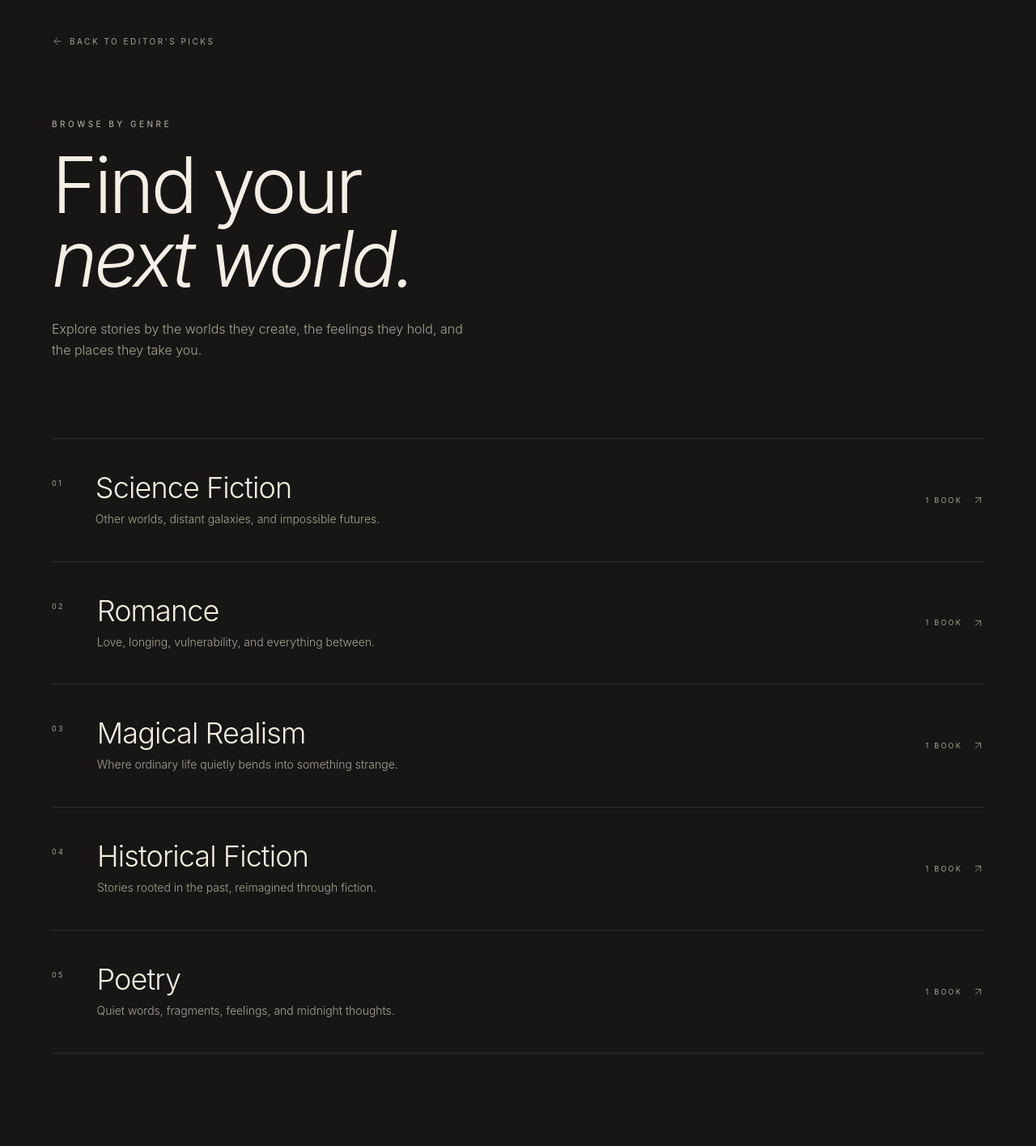
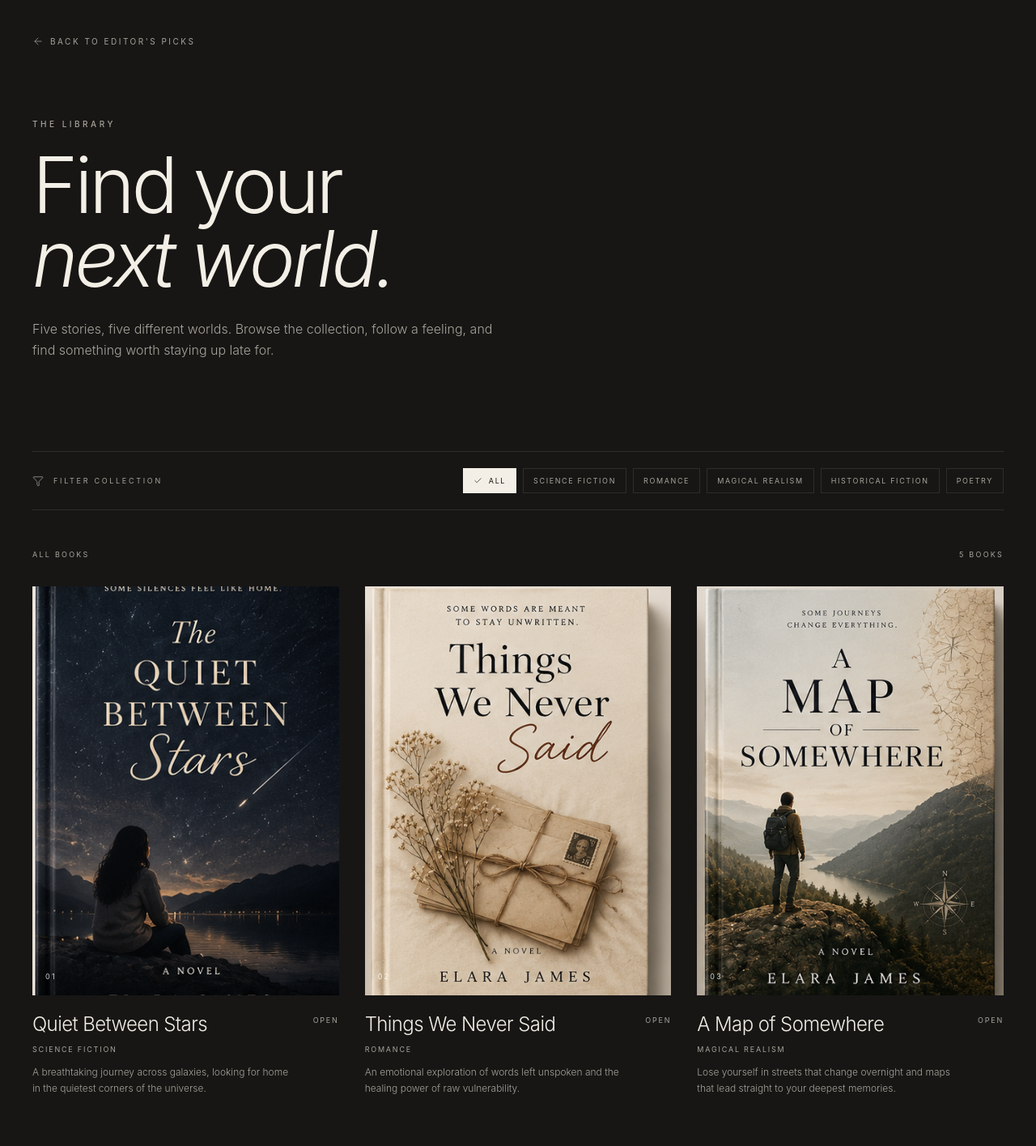
Before and after one commit to adeoyerihanat6-prog/Booksite, a React (Vite) app: page /genres in a window 1280 px wide. Shown: the part 120-1535 px from the top of the page at 81% size. Built offline with nearby package versions, Linux system fonts and the light colour scheme.

Commit message:
turn genres page into book library

```diff
--- a/src/pages/Genres.jsx
+++ b/src/pages/Genres.jsx
@@ -1,42 +1,33 @@
-import { ArrowLeft, ArrowUpRight } from "lucide-react";
+import { ArrowLeft, ArrowUpRight, Check, Filter } from "lucide-react";
 import { Link } from "react-router-dom";
+import { useMemo, useState } from "react";
 
 import { books } from "../data/books";
 
 const genres = [
-  {
-    name: "Science Fiction",
-    description:
-      "Other worlds, distant galaxies, and impossible futures.",
-  },
-  {
-    name: "Romance",
-    description:
-      "Love, longing, vulnerability, and everything between.",
-  },
-  {
-    name: "Magical Realism",
-    description:
-      "Where ordinary life quietly bends into something strange.",
-  },
-  {
-    name: "Historical Fiction",
-    description:
-      "Stories rooted in the past, reimagined through fiction.",
-  },
-  {
-    name: "Poetry",
-    description:
-      "Quiet words, fragments, feelings, and midnight thoughts.",
-  },
+  "All",
+  "Science Fiction",
+  "Romance",
+  "Magical Realism",
+  "Historical Fiction",
+  "Poetry",
 ];
 
 function Genres() {
+  const [activeGenre, setActiveGenre] = useState("All");
+
+  const filteredBooks = useMemo(() => {
+    if (activeGenre === "All") {
+      return books;
+    }
+
+    return books.filter((book) => book.genre === activeGenre);
+  }, [activeGenre]);
+
   return (
     <main className="min-h-screen bg-[var(--background)] text-[var(--foreground)]">
       <section className="px-6 pb-24 pt-32 sm:px-10 sm:pb-32 sm:pt-40">
-        <div className="mx-auto max-w-6xl">
-
+        <div className="mx-auto max-w-7xl">
           {/* BACK TO EDITOR'S PICKS */}
           <Link
             to="/#editors-picks"
@@ -47,14 +38,13 @@
               strokeWidth={1.3}
               className="transition-transform duration-300 group-hover:-translate-x-1"
             />
-
             Back to Editor's Picks
           </Link>
 
           {/* HEADER */}
-          <div className="max-w-3xl">
+          <div className="max-w-4xl">
             <span className="text-[10px] font-medium uppercase tracking-[0.35em] text-[var(--muted)]">
-              Browse by genre
+              The Library
             </span>
 
             <h1 className="mt-5 text-5xl font-light leading-[0.95] tracking-[-0.045em] sm:text-7xl md:text-8xl">
@@ -63,62 +53,174 @@
               <span className="italic">next world.</span>
             </h1>
 
-            <p className="mt-7 max-w-lg text-sm font-light leading-relaxed text-[var(--muted)] sm:text-base">
-              Explore stories by the worlds they create, the feelings
-              they hold, and the places they take you.
+            <p className="mt-7 max-w-xl text-sm font-light leading-relaxed text-[var(--muted)] sm:text-base">
+              Five stories, five different worlds. Browse the collection,
+              follow a feeling, and find something worth staying up late for.
             </p>
           </div>
 
-          {/* GENRES */}
-          <div className="mt-24 border-t border-[var(--foreground)]/10">
-            {genres.map((genre, index) => {
-              const genreBooks = books.filter(
-                (book) => book.genre === genre.name
-              );
+          {/* FILTER HEADER */}
+          <div className="mt-20 border-y border-[var(--foreground)]/10 py-5 sm:mt-28">
+            <div className="flex flex-col gap-5 sm:flex-row sm:items-center sm:justify-between">
+              {/* LABEL */}
+              <div className="flex items-center gap-3">
+                <Filter
+                  size={14}
+                  strokeWidth={1.3}
+                  className="text-[var(--muted)]"
+                />
 
-              return (
-                <Link
-                  key={genre.name}
-                  to={`/genres/${encodeURIComponent(genre.name)}`}
-                  className="group flex items-center justify-between gap-6 border-b border-[var(--foreground)]/10 py-8 transition-opacity duration-300 hover:opacity-60 sm:py-10"
-                >
-                  <div className="flex items-start gap-6 sm:gap-10">
+                <span className="text-[9px] uppercase tracking-[0.3em] text-[var(--muted)]">
+                  Filter collection
+                </span>
+              </div>
 
-                    {/* NUMBER */}
-                    <span className="pt-2 text-[9px] uppercase tracking-[0.25em] text-[var(--muted)]">
-                      {String(index + 1).padStart(2, "0")}
-                    </span>
+              {/* FILTERS */}
+              <div className="flex flex-wrap gap-2">
+                {genres.map((genre) => {
+                  const isActive = activeGenre === genre;
 
-                    {/* GENRE INFO */}
-                    <div>
-                      <h2 className="text-2xl font-light tracking-[-0.025em] sm:text-4xl">
-                        {genre.name}
-                      </h2>
+                  return (
+                    <button
+                      key={genre}
+                      type="button"
+                      onClick={() => setActiveGenre(genre)}
+                      className={`inline-flex items-center gap-2 border px-3 py-2 text-[9px] uppercase tracking-[0.18em] transition-all duration-300 ${
+                        isActive
+                          ? "border-[var(--foreground)] bg-[var(--foreground)] text-[var(--background)]"
+                          : "border-[var(--foreground)]/10 text-[var(--muted)] hover:border-[var(--foreground)]/30 hover:text-[var(--foreground)]"
+                      }`}
+                    >
+                      {isActive && (
+                        <Check
+                          size={11}
+                          strokeWidth={1.5}
+                        />
+                      )}
 
-                      <p className="mt-2 max-w-md text-xs font-light leading-relaxed text-[var(--muted)] sm:text-sm">
-                        {genre.description}
-                      </p>
-                    </div>
+                      {genre}
+                    </button>
+                  );
+                })}
+              </div>
+            </div>
+          </div>
+
+          {/* RESULTS HEADER */}
+          <div className="mt-12 flex items-center justify-between">
+            <p className="text-[9px] uppercase tracking-[0.25em] text-[var(--muted)]">
+              {activeGenre === "All" ? "All books" : activeGenre}
+            </p>
+
+            <p className="text-[9px] uppercase tracking-[0.25em] text-[var(--muted)]">
+              {filteredBooks.length}{" "}
+              {filteredBooks.length === 1 ? "book" : "books"}
+            </p>
+          </div>
+
+          {/* BOOK GRID */}
+          <div className="mt-8 grid gap-x-8 gap-y-16 sm:grid-cols-2 lg:grid-cols-3">
+            {filteredBooks.map((book, index) => (
+              <Link
+                key={book.id}
+                to={`/book/${book.id}`}
+                className="group"
+              >
+                {/* COVER */}
+                <div className="relative overflow-hidden bg-[var(--surface)]">
+                  <img
+                    src={book.cover}
+                    alt={book.title}
+                    draggable={false}
+                    className="aspect-[3/4] w-full object-cover transition-transform duration-700 ease-out group-hover:scale-[1.025]"
+                  />
+
+                  {/* HOVER OVERLAY */}
+                  <div className="pointer-events-none absolute inset-0 bg-black/0 transition-colors duration-500 group-hover:bg-black/10" />
+
+                  {/* ARROW */}
+                  <div className="absolute right-4 top-4 flex h-10 w-10 translate-y-2 items-center justify-center rounded-full bg-[var(--background)]/90 text-[var(--foreground)] opacity-0 backdrop-blur-sm transition-all duration-500 group-hover:translate-y-0 group-hover:opacity-100">
+                    <ArrowUpRight
+                      size={16}
+                      strokeWidth={1.3}
+                    />
                   </div>
 
-                  {/* COUNT + ARROW */}
-                  <div className="flex shrink-0 items-center gap-3 text-[9px] uppercase tracking-[0.25em] text-[var(--muted)]">
-                    <span>
-                      {genreBooks.length}{" "}
-                      {genreBooks.length === 1 ? "book" : "books"}
-                    </span>
+                  {/* NUMBER */}
+                  <span className="absolute bottom-4 left-4 text-[9px] uppercase tracking-[0.25em] text-white/80">
+                    {String(index + 1).padStart(2, "0")}
+                  </span>
+                </div>
 
-                    <ArrowUpRight
-                      size={15}
-                      strokeWidth={1.3}
-                      className="transition-transform duration-300 group-hover:-translate-y-1 group-hover:translate-x-1"
-                    />
+                {/* BOOK INFO */}
+                <div className="mt-5 flex items-start justify-between gap-5">
+                  <div>
+                    <h2 className="text-xl font-light tracking-[-0.025em] transition-opacity duration-300 group-hover:opacity-60 sm:text-2xl">
+                      {book.title}
+                    </h2>
+
+                    <p className="mt-2 text-[9px] uppercase tracking-[0.2em] text-[var(--muted)]">
+                      {book.genre}
+                    </p>
+
+                    <p className="mt-3 max-w-sm text-xs font-light leading-relaxed text-[var(--muted)]">
+                      {book.description}
+                    </p>
                   </div>
-                </Link>
-              );
-            })}
+
+                  <span className="mt-1 shrink-0 text-[9px] uppercase tracking-[0.2em] text-[var(--muted)]">
+                    Open
+                  </span>
+                </div>
+              </Link>
+            ))}
           </div>
 
+          {/* EMPTY STATE */}
+          {filteredBooks.length === 0 && (
+            <div className="border-y border-[var(--foreground)]/10 py-24 text-center">
+              <p className="text-sm font-light text-[var(--muted)]">
+                No books found in this collection yet.
+              </p>
+
+              <button
+                type="button"
+                onClick={() => setActiveGenre("All")}
+                className="mt-5 text-[9px] uppercase tracking-[0.25em] underline underline-offset-4"
+              >
+                View all books
+              </button>
+            </div>
+          )}
+
+          {/* BOTTOM CTA */}
+          <div className="mt-24 border-t border-[var(--foreground)]/10 pt-8 sm:mt-32">
+            <div className="flex flex-col gap-6 sm:flex-row sm:items-center sm:justify-between">
+              <div>
+                <p className="text-[9px] uppercase tracking-[0.3em] text-[var(--muted)]">
+                  Still deciding?
+                </p>
+
+                <p className="mt-3 max-w-md text-sm font-light leading-relaxed text-[var(--muted)]">
+                  Let your mood choose the story for you.
+                </p>
+              </div>
+
+              <Link
+                to="/"
+                state={{ restoreMoods: true }}
+                className="group inline-flex w-fit items-center gap-3 text-[9px] uppercase tracking-[0.25em] text-[var(--foreground)]"
+              >
+                Explore by mood
+
+                <ArrowUpRight
+                  size={14}
+                  strokeWidth={1.3}
+                  className="transition-transform duration-300 group-hover:-translate-y-1 group-hover:translate-x-1"
+                />
+              </Link>
+            </div>
+          </div>
         </div>
       </section>
     </main>
```
